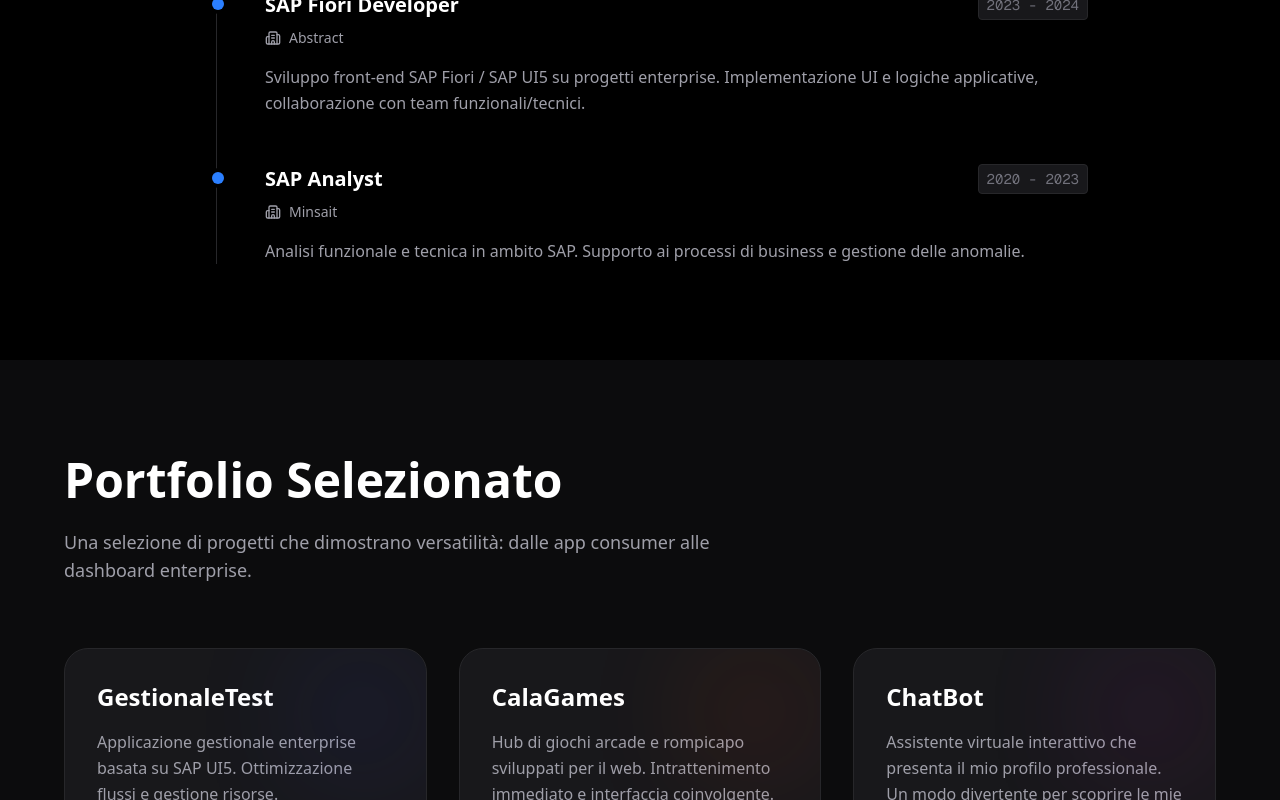
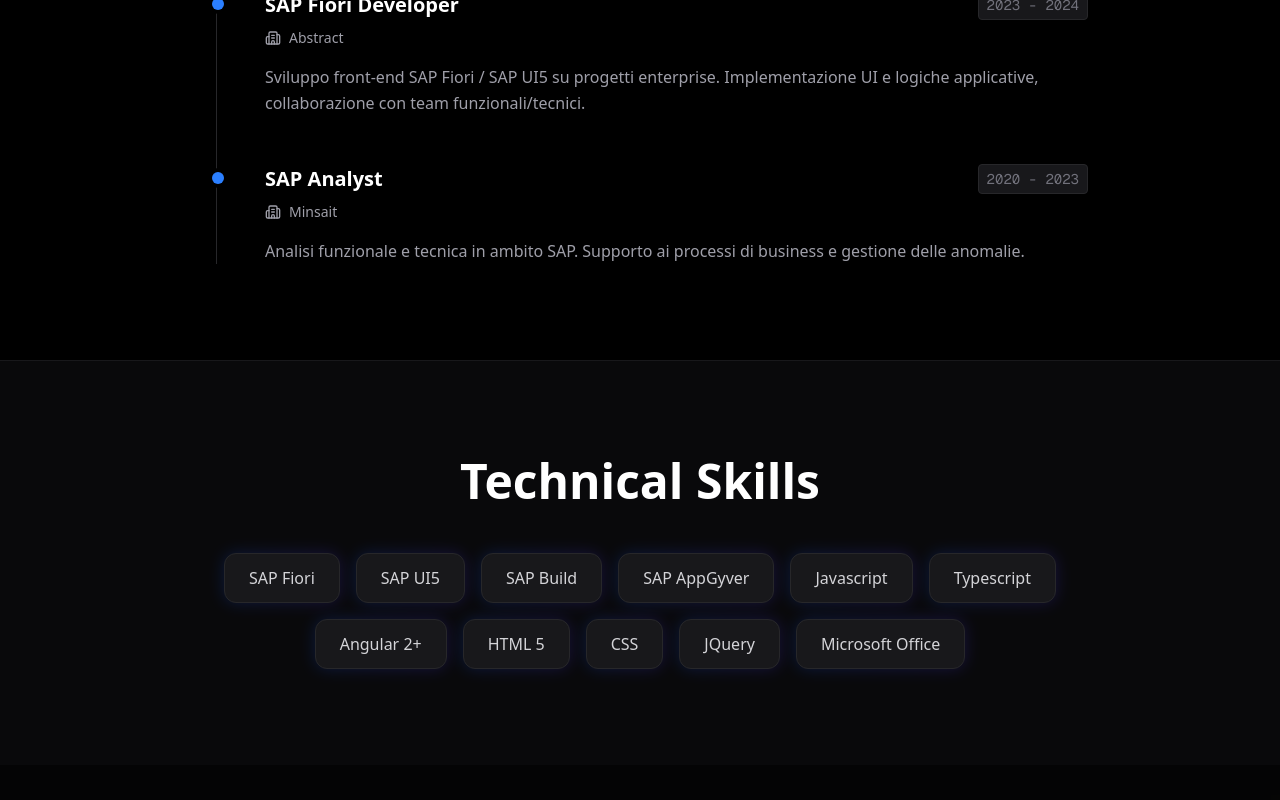
Before and after one commit to alessandrocalabro1/Portfolio, a Next.js app: page /Portfolio/ in a window 1280 px wide. Shown: the part 2000-2800 px from the top of the page. Built offline with nearby package versions, Linux system fonts and the light colour scheme.

Commit message:
Updated portfolio content: removed slogan, updated hero role, added Technical Skills and Education sections based on CV

```diff
--- /dev/null
+++ b/app/components/Education.tsx
@@ -0,0 +1,89 @@
+"use client";
+
+import { motion } from "framer-motion";
+import { GraduationCap, Award, BookOpen } from "lucide-react";
+
+const education = [
+    {
+        title: "Laurea Triennale in Sociologia - Scienze Sociali Applicate",
+        institution: "Università degli Studi di Roma «La Sapienza»",
+        year: "",
+    },
+    {
+        title: "Diploma di Scuola Superiore",
+        institution: "Liceo Scientifico Innocenzo XII - Anzio, IT",
+        year: "",
+    }
+];
+
+const courses = [
+    "Corso Front End Developer | Lab For Training, Roma",
+    "Corso di WordPress | Corso Udemy",
+    "Corso di HTML5 Avanzato | Corso Udemy",
+    "Corso di Javascript Avanzato | Corso Udemy",
+    "Percorso FIT - 24 CFU | Università «La Sapienza», Roma",
+    "GDPR | Corso On line",
+    "EIPASS CERTIFICATE | Corso On line",
+];
+
+export default function Education() {
+    return (
+        <section className="py-24 px-6 relative bg-zinc-900/20">
+            <div className="max-w-6xl mx-auto grid grid-cols-1 md:grid-cols-2 gap-16">
+
+                {/* Education Column */}
+                <div>
+                    <div className="flex items-center gap-3 mb-8">
+                        <GraduationCap className="w-8 h-8 text-blue-500" />
+                        <h2 className="text-3xl font-bold text-white">Istruzione</h2>
+                    </div>
+
+                    <div className="space-y-8">
+                        {education.map((item, index) => (
+                            <motion.div
+                                key={index}
+                                initial={{ opacity: 0, x: -20 }}
+                                whileInView={{ opacity: 1, x: 0 }}
+                                viewport={{ once: true }}
+                                transition={{ delay: index * 0.1 }}
+                                className="pl-6 border-l-2 border-zinc-800"
+                            >
+                                <h3 className="text-xl font-bold text-zinc-100 mb-1 leading-snug">
+                                    {item.title}
+                                </h3>
+                                <p className="text-zinc-400">
+                                    {item.institution}
+                                </p>
+                            </motion.div>
+                        ))}
+                    </div>
+                </div>
+
+                {/* Courses Column */}
+                <div>
+                    <div className="flex items-center gap-3 mb-8">
+                        <Award className="w-8 h-8 text-indigo-500" />
+                        <h2 className="text-3xl font-bold text-white">Corsi & Certificazioni</h2>
+                    </div>
+
+                    <div className="grid gap-4">
+                        {courses.map((course, index) => (
+                            <motion.div
+                                key={index}
+                                initial={{ opacity: 0, x: 20 }}
+                                whileInView={{ opacity: 1, x: 0 }}
+                                viewport={{ once: true }}
+                                transition={{ delay: index * 0.05 }}
+                                className="p-4 rounded-xl bg-zinc-900 border border-zinc-800 flex items-start gap-3 hover:border-zinc-700 transition-colors"
+                            >
+                                <BookOpen className="w-5 h-5 text-zinc-500 shrink-0 mt-0.5" />
+                                <span className="text-zinc-300 text-sm md:text-base">{course}</span>
+                            </motion.div>
+                        ))}
+                    </div>
+                </div>
+
+            </div>
+        </section>
+    );
+}
--- a/app/components/Hero.tsx
+++ b/app/components/Hero.tsx
@@ -22,10 +22,11 @@ export default function Hero() {
                     Alessandro Calabrò
                 </h1>
 
-                <h2 className="text-2xl md:text-4xl font-semibold bg-clip-text text-transparent bg-gradient-to-r from-zinc-200 via-zinc-400 to-zinc-600 mb-8">
-                    Organizzo il caos, <br className="hidden md:block" />
-                    costruisco soluzioni.
+                <h2 className="text-2xl md:text-3xl font-semibold text-zinc-300 mb-8 font-mono tracking-wider">
+                    PM JUNIOR <span className="text-zinc-600">|</span> EX SAP UI5/FIORI DEVELOPER
                 </h2>
+
+
 
                 <p className="text-lg md:text-xl text-zinc-400 mb-10 max-w-2xl mx-auto leading-relaxed text-justify md:text-center">
                     PM Junior con background tecnico su progetti su SAP Fiori. Negli ultimi mesi ho affiancato il PM nella gestione operativa della commessa, occupandomi di pianificazione delle attività, coordinamento delle risorse, monitoraggio dell’avanzamento (SAL), gestione delle issue e reporting.
--- /dev/null
+++ b/app/components/TechnicalSkills.tsx
@@ -0,0 +1,50 @@
+"use client";
+
+import { motion } from "framer-motion";
+import { Code2, Database, Layout, Terminal, Blocks, Cpu } from "lucide-react";
+
+const skills = [
+    { name: "SAP Fiori", category: "SAP" },
+    { name: "SAP UI5", category: "SAP" },
+    { name: "SAP Build", category: "SAP" },
+    { name: "SAP AppGyver", category: "SAP" },
+    { name: "Javascript", category: "Development" },
+    { name: "Typescript", category: "Development" },
+    { name: "Angular 2+", category: "Development" },
+    { name: "HTML 5", category: "Development" },
+    { name: "CSS", category: "Development" },
+    { name: "JQuery", category: "Development" },
+    { name: "Microsoft Office", category: "Tools" },
+];
+
+export default function TechnicalSkills() {
+    return (
+        <section className="py-24 px-6 bg-zinc-950 border-t border-zinc-900">
+            <div className="max-w-4xl mx-auto">
+                <h2 className="text-3xl md:text-5xl font-bold mb-12 text-white text-center">
+                    Technical Skills
+                </h2>
+
+                <div className="flex flex-wrap justify-center gap-4">
+                    {skills.map((skill, index) => (
+                        <motion.div
+                            key={index}
+                            initial={{ opacity: 0, scale: 0.8 }}
+                            whileInView={{ opacity: 1, scale: 1 }}
+                            viewport={{ once: true }}
+                            transition={{ delay: index * 0.05 }}
+                            className="group relative"
+                        >
+                            <div className="absolute inset-0 bg-gradient-to-r from-blue-600 to-indigo-600 rounded-xl blur opacity-20 group-hover:opacity-40 transition-opacity" />
+                            <div className="relative px-6 py-3 bg-zinc-900 border border-zinc-800 rounded-xl flex items-center gap-3 hover:border-zinc-700 transition-colors">
+                                <span className="text-zinc-300 font-medium whitespace-nowrap">
+                                    {skill.name}
+                                </span>
+                            </div>
+                        </motion.div>
+                    ))}
+                </div>
+            </div>
+        </section>
+    );
+}
--- a/app/page.tsx
+++ b/app/page.tsx
@@ -2,6 +2,8 @@ import Hero from "./components/Hero";
 import Projects from "./components/Projects";
 import ManagementSkills from "./components/ManagementSkills";
 import WorkHistory from "./components/WorkHistory";
+import TechnicalSkills from "./components/TechnicalSkills";
+import Education from "./components/Education";
 
 export default function Home() {
   return (
@@ -9,6 +11,8 @@ export default function Home() {
       <Hero />
       <ManagementSkills />
       <WorkHistory />
+      <TechnicalSkills />
+      <Education />
       <Projects />
 
       {/* Simple Footer */}
```
